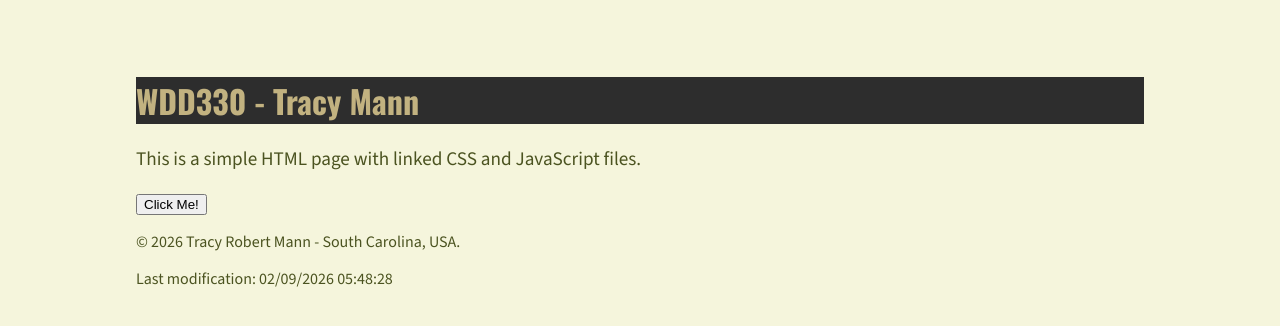
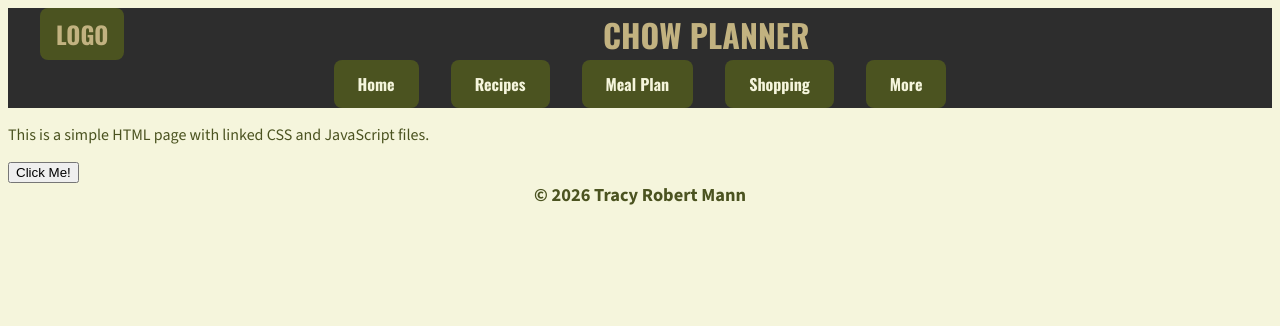
Before and after one commit to trrmann/wdd330, a website with bundled scripts: page index.html in a window 1280 px wide. Built offline with nearby package versions, Linux system fonts and the light colour scheme; a web font is replaced by a local one.

Commit message:
apply header, menu and footer udpates

```diff
--- a/index.html
+++ b/index.html
@@ -24,22 +24,56 @@
       href="https://fonts.googleapis.com/css2?family=Oswald:wght@400;700&display=swap"
       rel="stylesheet"
     >
-    <script src="scripts/getdates.js" defer></script>
+    <script type="module" src="scripts/home.js"></script>
   </head>
   <body class="body">
+    <template id="headerTemplate">
       <header class="header">
-      <h1 class="headerTitle">WDD330 - Tracy Mann</h1>
+        <div class="header-row">
+          <span class="header-logo">LOGO</span>
+          <h1 class="header-title">CHOW PLANNER</h1>
+          <button class="header-hamburger" aria-label="Open menu" tabindex="0">
+            <svg
+              class="hamburger-icon"
+              width="28"
+              height="20"
+              viewBox="0 0 28 20"
+              fill="none"
+              xmlns="http://www.w3.org/2000/svg"
+            >
+              <rect y="2" width="28" height="4" rx="2" fill="currentColor" />
+              <rect y="8" width="28" height="4" rx="2" fill="currentColor" />
+              <rect y="14" width="28" height="4" rx="2" fill="currentColor" />
+            </svg>
+          </button>
+        </div>
       </header>
+    </template>
+    <template id="menuTemplate">
+      <nav class="menu">
+        <ul class="menu-list">
+          <li class="menu-item"><a href="#home">Home</a></li>
+          <li class="menu-item"><a href="#recipes">Recipes</a></li>
+          <li class="menu-item"><a href="#mealplan">Meal Plan</a></li>
+          <li class="menu-item"><a href="#shopping">Shopping</a></li>
+          <li class="menu-item"><a href="#more">More</a></li>
+        </ul>
+      </nav>
+    </template>
+    <template id="mainTemplate">
       <main class="main">
         <p>This is a simple HTML page with linked CSS and JavaScript files.</p>
         <button id="actionButton">Click Me!</button>
       </main>
-    <footer class="footer">
-      <p>
-        <span class="currentyear"></span> Tracy Robert Mann - South Carolina,
-        USA.
-      </p>
-      <p class="lastModified"></p>
+    </template>
+    <template id="footerTemplate">
+      <footer class="footer wdd330">
+        <div class="footer-content">
+          <span class="copyright"
+            >&copy; <span class="currentyear"></span> Tracy Robert Mann</span
+          >
+        </div>
       </footer>
+    </template>
   </body>
 </html>
--- /dev/null
+++ b/modules/apiAccess.js
@@ -0,0 +1,2 @@
+// API Access Module
+// Purpose: Manages all communication with external APIs, including constructing requests, handling responses, and error management for recipe and nutrition data, ensuring reliable and secure data flow.
--- /dev/null
+++ b/modules/home.js
@@ -0,0 +1,134 @@
+// Site-wide layout and navigation object
+// Home Module
+// Purpose: Introduction and navigation to main features.
+// ...existing code...
+// ...existing code...
+
+// ...existing code...
+
+// ...existing code...
+
+// ...existing code...
+
+// ...existing code...
+
+// ...existing code...
+
+// Site-wide layout and navigation object will be moved to the end of the file.
+
+// Header object
+// Home Module
+// Purpose: Introduction and navigation to main features.
+
+// Header object
+export const header = {
+  element: null,
+  init(
+    headerId,
+    headerTemplateId,
+    headerClassName,
+    menuId,
+    menuTemplateId,
+    menuClassName,
+  ) {
+    // Use header template from DOM
+    const templateId = headerTemplateId || 'headerTemplate';
+    const template = document.getElementById(templateId);
+    if (!template) return;
+    let headerElem = template.content.firstElementChild.cloneNode(true);
+    // Set header class name if provided
+    if (headerClassName) headerElem.className = headerClassName;
+    // Set header id if provided
+    if (headerId) headerElem.id = headerId;
+    // Initialize and append menu
+    menu.init(menuId, menuTemplateId, menuClassName);
+    if (menu.element) headerElem.appendChild(menu.element);
+    this.element = headerElem;
+  },
+};
+
+// Menu object
+export const menu = {
+  element: null,
+  init(menuId, menuTemplateId, menuClassName) {
+    const templateId = menuTemplateId || 'menuTemplate';
+    const template = document.getElementById(templateId);
+    if (!template) return;
+    let menuElem = template.content.firstElementChild.cloneNode(true);
+    if (menuClassName) menuElem.className = menuClassName;
+    if (menuId) menuElem.id = menuId;
+    this.element = menuElem;
+  },
+};
+
+// Main object
+export const main = {
+  element: null,
+  init(mainId, mainTemplateId, mainClassName) {
+    const templateId = mainTemplateId || 'mainTemplate';
+    const template = document.getElementById(templateId);
+    if (!template) return;
+    let mainElem = template.content.firstElementChild.cloneNode(true);
+    if (mainClassName) mainElem.className = mainClassName;
+    if (mainId) mainElem.id = mainId;
+    this.element = mainElem;
+  },
+};
+
+// Footer object
+export const footer = {
+  element: null,
+  init(footerId, footerTemplateId, footerClassName) {
+    const templateId = footerTemplateId || 'footerTemplate';
+    const template = document.getElementById(templateId);
+    if (!template) return;
+    let footerElem = template.content.firstElementChild.cloneNode(true);
+    if (footerClassName) footerElem.className = footerClassName;
+    if (footerId) footerElem.id = footerId;
+    this.element = footerElem;
+  },
+};
+
+// Site-wide layout and navigation object
+export const site = {
+  header,
+  main,
+  footer,
+  initialized: false,
+  init(
+    bodyClass,
+    headerId,
+    headerTemplateId,
+    headerClassName,
+    menuId,
+    menuTemplateId,
+    menuClassName,
+    mainId,
+    mainTemplateId,
+    mainClassName,
+    footerId,
+    footerTemplateId,
+    footerClassName,
+  ) {
+    if (!this.initialized) {
+      this.header.init(
+        headerId,
+        headerTemplateId,
+        headerClassName,
+        menuId,
+        menuTemplateId,
+        menuClassName,
+      );
+      this.main.init(mainId, mainTemplateId, mainClassName);
+      this.footer.init(footerId, footerTemplateId, footerClassName);
+      // Append elements to body with specified class
+      const body = document.querySelector(`body.${bodyClass}`);
+      if (body) {
+        if (this.header.element) body.appendChild(this.header.element);
+        if (this.main.element) body.appendChild(this.main.element);
+        if (this.footer.element) body.appendChild(this.footer.element);
+      }
+      this.initialized = true;
+    }
+  },
+};
--- /dev/null
+++ b/modules/localStorage.js
@@ -0,0 +1,2 @@
+// Local Storage Module
+// Purpose: Handles saving, retrieving, and managing meal plans, recipes, and shopping lists in the browser's localStorage, supporting persistent user data and offline access.
--- /dev/null
+++ b/modules/mealPlan.js
@@ -0,0 +1,2 @@
+// Meal Plan Module
+// Purpose: Generates and displays meal plans.
--- /dev/null
+++ b/modules/recipeSearch.js
@@ -0,0 +1,2 @@
+// Recipe Search Module
+// Purpose: Interfaces with Spoonacular to fetch and display recipes.
--- /dev/null
+++ b/modules/responsiveLayout.js
@@ -0,0 +1,2 @@
+// Responsive Layout Module
+// Purpose: Ensures UI adapts to all screen sizes.
--- /dev/null
+++ b/modules/shoppingList.js
@@ -0,0 +1,2 @@
+// Shopping List Module
+// Purpose: Creates and manages shopping lists.
--- a/scripts/getDates.js
+++ b/scripts/getDates.js
@@ -1,3 +1,4 @@
+document.addEventListener('DOMContentLoaded', () => {
   // Get the current date
   const currentYear = new Date().getFullYear();
   // Get the documents last modified date
@@ -10,9 +11,10 @@ const lastModElement = document.querySelector('.lastModified');
 
   // update the html element with the data
   if (currentYearElement) {
-  currentYearElement.innerHTML = `&copy; ${currentYear}`;
+    currentYearElement.innerHTML = `${currentYear}`;
   }
   // update the html element with the data
   if (lastModElement) {
     lastModElement.innerHTML = `Last modification:  ${lastModDate}`;
   }
+});
--- /dev/null
+++ b/scripts/home.js
@@ -0,0 +1,35 @@
+// home.js script
+// Purpose: Entry point for site layout and navigation logic.
+
+import { site } from '../modules/home.js';
+import '../scripts/getdates.js';
+
+// Pass body class and header id to site.init()
+const bodyClass = document.body.className;
+const headerId = 'mainHeader';
+const headerTemplateId = 'headerTemplate';
+const headerClassName = 'header';
+const menuId = 'mainMenu';
+const menuTemplateId = 'menuTemplate';
+const menuClassName = 'menu';
+const mainId = 'mainContent';
+const mainTemplateId = 'mainTemplate';
+const mainClassName = 'main';
+const footerId = 'mainFooter';
+const footerTemplateId = 'footerTemplate';
+const footerClassName = 'footer';
+site.init(
+  bodyClass,
+  headerId,
+  headerTemplateId,
+  headerClassName,
+  menuId,
+  menuTemplateId,
+  menuClassName,
+  mainId,
+  mainTemplateId,
+  mainClassName,
+  footerId,
+  footerTemplateId,
+  footerClassName,
+);
--- a/styles/layout-base.css
+++ b/styles/layout-base.css
@@ -1,3 +1,4 @@
+/* Root variables */
 :root {
   --primary-color: #4b5320; /* army green */
   --secondary-color: #c2b280; /* khaki */
@@ -39,3 +40,98 @@ th {
 tr:nth-child(even) {
   background-color: var(--table-row-alt-bg);
 }
+
+/* Menu base styles */
+.menu {
+  width: 100%;
+  margin: 0 auto;
+}
+.menu-list {
+  list-style: none;
+  padding: 0;
+  margin: 0;
+  display: flex;
+  flex-direction: column;
+  gap: 0.5rem;
+}
+.menu-item {
+  border-radius: 8px;
+  background: var(--primary-color);
+  color: var(--neutral-color);
+  font-family: var(--heading-font);
+  font-weight: bold;
+  text-align: center;
+  margin: 0;
+}
+.menu-item a {
+  display: block;
+  padding: 0.75rem 1.5rem;
+  color: var(--neutral-color);
+  text-decoration: none;
+  font-size: 1rem;
+}
+.menu-item a:hover {
+  background: var(--secondary-color);
+  color: var(--primary-color);
+}
+
+/* Header base styles */
+.header-row {
+  display: flex;
+  align-items: center;
+  justify-content: space-between;
+  gap: 1rem;
+}
+.header-logo {
+  font-family: var(--heading-font);
+  font-size: 1.2rem;
+  color: var(--secondary-color);
+  background: var(--primary-color);
+  border-radius: 8px;
+  padding: 0.5rem 1rem;
+  font-weight: bold;
+}
+.header-title {
+  flex: 1;
+  text-align: center;
+  font-family: var(--heading-font);
+  font-size: 2rem;
+  color: var(--site-header);
+  background: none;
+  margin: 0;
+}
+.header-hamburger {
+  display: none;
+  flex-direction: column;
+  justify-content: center;
+  align-items: center;
+  background: transparent;
+  border: none;
+  cursor: pointer;
+  padding: 0.5rem;
+}
+.hamburger-icon rect {
+  fill: var(--secondary-color);
+}
+
+/* Footer base styles */
+.footer.wdd330 {
+  width: 100%;
+  background: var(--primary-color);
+  color: var(--neutral-color);
+  border-radius: 8px;
+  margin: 2rem 0 0 0;
+  padding: 1rem 0;
+  text-align: center;
+  font-family: var(--heading-font);
+}
+.footer-content {
+  display: flex;
+  flex-direction: column;
+  align-items: center;
+  justify-content: center;
+}
+.copyright {
+  font-size: 1rem;
+  font-weight: bold;
+}
--- a/styles/layout-laptop.css
+++ b/styles/layout-laptop.css
@@ -1,28 +1,41 @@
 @media (min-width: 1025px) {
-  body {
-    padding: 3rem 10vw;
+  /* Laptop header: logo left, title center, hamburger hidden */
+  .header-row {
+    display: flex;
+    align-items: center;
+    justify-content: center;
+    padding: 0 2rem;
+    gap: 2rem;
   }
-  .header,
-  .footer {
-    text-align: left;
+  .header-logo {
+    flex: 0 0 auto;
+    font-size: 1.5rem;
+    margin-right: 1rem;
   }
-  .main {
-    font-size: 1.2rem;
-    max-width: 1200px;
-    margin: 0 auto;
+  .header-title {
+    flex: 1 1 auto;
+    text-align: center;
+    font-size: 2rem;
   }
-  table {
-    font-size: 1.1rem;
+  .header-hamburger {
+    display: none;
   }
-  th,
-  td {
-    padding: 1rem 1.25rem;
+  /* Laptop menu: horizontal, centered */
+  .menu-list {
+    flex-direction: row;
+    gap: 2rem;
+    justify-content: center;
+    align-items: center;
+    display: flex;
   }
-  th {
-    background-color: var(--table-header-bg);
-    color: var(--table-header-color);
+  /* Laptop footer: centered, largest */
+  .footer.wdd330 {
+    font-size: 1.15rem;
+    padding: 1.25rem 0;
+    text-align: center;
   }
-  tr:nth-child(even) {
-    background-color: var(--table-row-alt-bg);
+  .copyright {
+    font-size: 1.15rem;
+    text-align: center;
   }
 }
--- a/styles/layout-mobile.css
+++ b/styles/layout-mobile.css
@@ -1,23 +1,45 @@
-/* Mobile styles (up to 600px) */
-body {
-  padding: 1rem;
+...existing code...
+
+...existing code...
+
+...existing code...
+
+/* Mobile menu: vertical */
+/* Mobile header: logo left, title center, hamburger right */
+.header-row {
+  display: flex;
+  align-items: center;
+  justify-content: space-between;
+  padding: 0 1rem;
 }
-
-.header,
-.footer {
-  text-align: center;
-}
-
-.main {
+.header-logo {
+  flex: 0 0 auto;
   font-size: 1rem;
 }
-table {
-  width: 100%;
+.header-title {
+  flex: 1 1 auto;
+  text-align: center;
+  font-size: 1.2rem;
+}
+.header-hamburger {
+  display: block;
+  flex: 0 0 auto;
+}
+/* Mobile menu: vertical, hidden by default, shown when active */
+.menu-list {
+  flex-direction: column;
+  gap: 0.5rem;
+  align-items: stretch;
+  display: none;
+}
+.menu-list.active {
+  display: flex;
+}
+/* Mobile footer: centered, compact */
+.footer.wdd330 {
   font-size: 0.95rem;
-  border-collapse: collapse;
+  padding: 0.75rem 0;
 }
-th,
-td {
-  padding: 0.5rem 0.5rem;
-  text-align: left;
+.copyright {
+  font-size: 0.95rem;
 }
--- a/styles/layout-tablet.css
+++ b/styles/layout-tablet.css
@@ -1,28 +1,40 @@
 @media (min-width: 601px) and (max-width: 1024px) {
-  body {
-    padding: 2rem;
+  /* Tablet header: logo left, title center, hamburger right */
+  .header-row {
+    display: flex;
+    align-items: center;
+    justify-content: space-between;
+    padding: 0 1.5rem;
   }
-  .header,
-  .footer {
-    text-align: left;
+  .header-logo {
+    flex: 0 0 auto;
+    font-size: 1.2rem;
   }
-  .main {
-    font-size: 1.1rem;
-    max-width: 800px;
-    margin: 0 auto;
+  .header-title {
+    flex: 1 1 auto;
+    text-align: center;
+    font-size: 1.5rem;
   }
-  table {
+  .header-hamburger {
+    display: block;
+    flex: 0 0 auto;
+  }
+  /* Tablet menu: vertical, hidden by default, shown when active */
+  .menu-list {
+    flex-direction: column;
+    gap: 1rem;
+    align-items: stretch;
+    display: none;
+  }
+  .menu-list.active {
+    display: flex;
+  }
+  /* Tablet footer: centered, slightly larger */
+  .footer.wdd330 {
+    font-size: 1.05rem;
+    padding: 1rem 0;
+  }
+  .copyright {
     font-size: 1.05rem;
   }
-  th,
-  td {
-    padding: 0.75rem 1rem;
-  }
-  th {
-    background-color: var(--table-header-bg);
-    color: var(--table-header-color);
-  }
-  tr:nth-child(even) {
-    background-color: var(--table-row-alt-bg);
-  }
 }
```
Also changed, not shown: 2 other files. Lines whose indentation alone changed are shown as unchanged.
